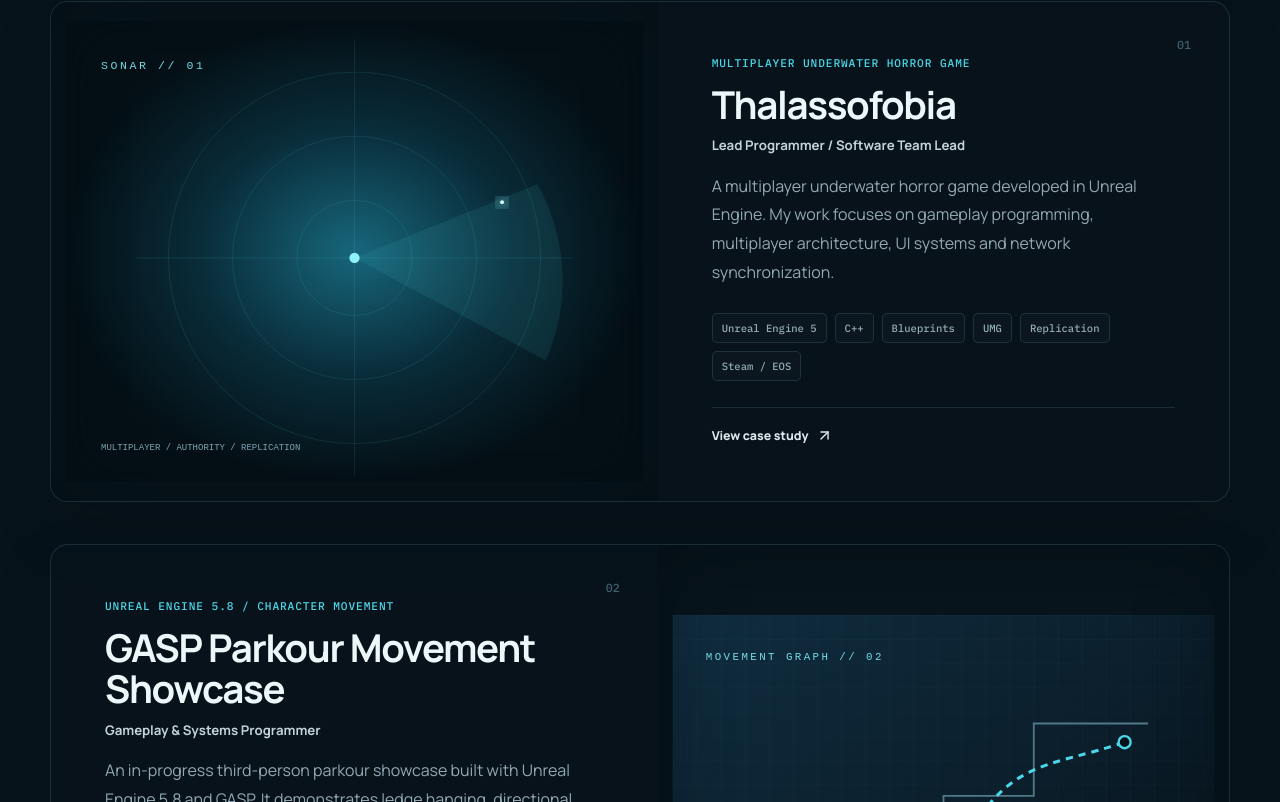
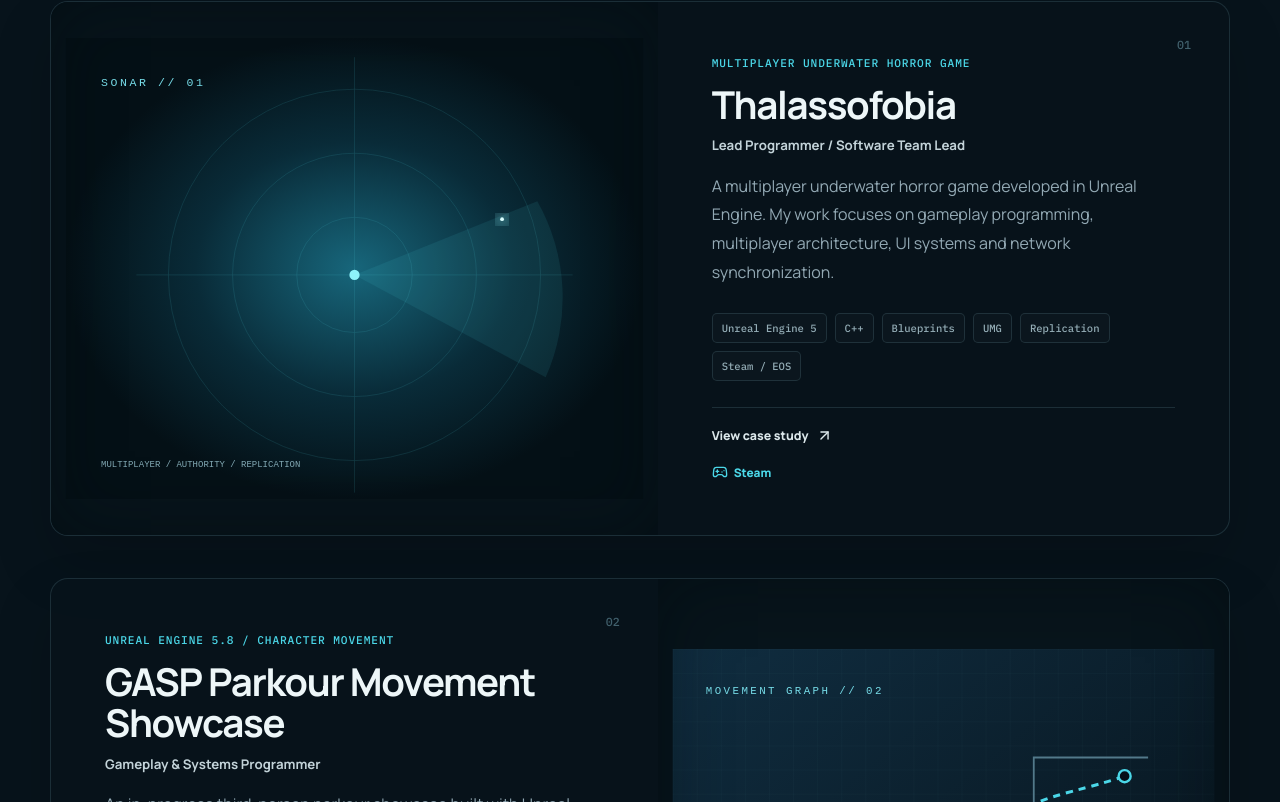
Before and after one commit to Make4T/portfolio, a React (Vite) app: page / in a window 1280 px wide. Shown: the part 2046-2848 px from the top of the page. Built offline with nearby package versions, Linux system fonts and the light colour scheme.

Commit message:
Add Steam link for Thalassofobia

```diff
--- a/src/components/ProjectCard.tsx
+++ b/src/components/ProjectCard.tsx
@@ -1,4 +1,4 @@
-import { ArrowUpRight, FileText, GitBranch } from "lucide-react";
+import { ArrowUpRight, FileText, Gamepad2, GitBranch } from "lucide-react";
 import type { Project } from "../data/projects";
 
 interface ProjectCardProps { project: Project; index: number }
@@ -23,9 +23,10 @@
             <p>{project.challenge}</p>
           </div>
         </details>
-        {(project.github || project.demo || project.document) && <div className="project-links">
+        {(project.github || project.demo || project.steam || project.document) && <div className="project-links">
           {project.github && <a href={project.github}><GitBranch size={16} /> GitHub</a>}
           {project.demo && <a href={project.demo}><ArrowUpRight size={16} /> Demo</a>}
+          {project.steam && <a href={project.steam} target="_blank" rel="noreferrer"><Gamepad2 size={16} /> Steam</a>}
           {project.document && <a href={project.document} target="_blank" rel="noreferrer"><FileText size={16} /> Presentation (PDF)</a>}
         </div>}
       </div>
--- a/src/data/projects.ts
+++ b/src/data/projects.ts
@@ -16,6 +16,7 @@
   challenge: string;
   github?: string;
   demo?: string;
+  steam?: string;
   document?: string;
   featured: boolean;
 }
@@ -34,6 +35,7 @@
     challenge: "Unreal Engine widgets exist locally and cannot be replicated directly. Shared gameplay state is kept in replicated PlayerState and GameState objects while each client's widgets observe and present that state locally.", // Case studyn tekninen haaste.
     // github: "https://github.com/Make4T/REPOSITORY", // Lisää vain, jos projekti on julkinen.
     // demo: "https://LINKKI-DEMOON", // Esim. Steam-, itch.io- tai videolinkki.
+    steam: "https://store.steampowered.com/app/2507690/Thalassophobia/", // Julkinen Steam Store -sivu.
     featured: true, // false piilottaa kortin Projects-osiosta.
   },
   {
```
